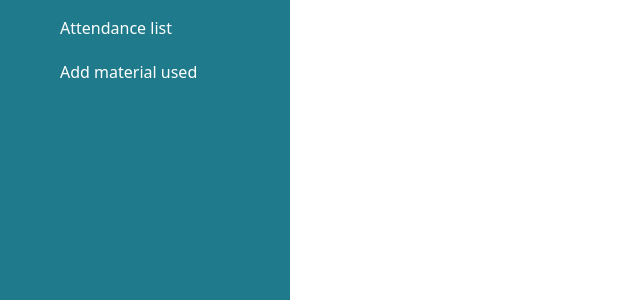
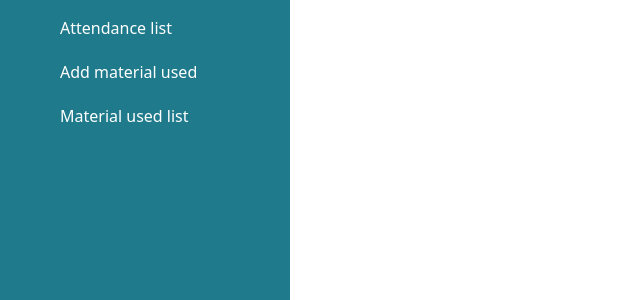
Before and after one commit to EstherAuma/Construction-site, a Django app: page /materials/ in a window 1280 px wide. Shown: the part 219-519 px from the top of the page, without its empty margins (0-640 px from the left). Run offline with Django 5.2, Linux system fonts and the light colour scheme; tables that the repository leaves empty hold one stand-in row (values such as "Sample post"); some libraries are stand-ins or nearby versions.

Commit message:
create a template to display all the materials used

```diff
--- a/materialTracker/templates/pages/base.html
+++ b/materialTracker/templates/pages/base.html
@@ -23,6 +23,7 @@
                 <li><a href="{% url 'attendance' %}">Add attendance</a></li>
                 <li><a href="{% url 'attendance-list' %}">Attendance list</a></li>
                 <li><a href="{% url 'material-usage' %}">Add material used</a></li>
+                <li><a href="{% url 'material-usage-list' %}">Material used list</a></li>
 
 
         </ul>
--- a/materialTracker/urls.py
+++ b/materialTracker/urls.py
@@ -17,6 +17,7 @@ urlpatterns = [
     path("attendance/", views.add_attendance, name="attendance"),
     path("attendance-list/", views.attendance_list, name="attendance-list"),
     path("material-usage/", views.material_usage, name="material-usage"),
+    path("material-usage-list/", views.material_usage_list, name="material-usage-list"),
 
     # API URLS
     path("api/workers/", WorkerListAPIView.as_view(), name="workers"),
--- a/materialTracker/views.py
+++ b/materialTracker/views.py
@@ -1,6 +1,7 @@
 from django.shortcuts import render,redirect,get_object_or_404
 from .forms import WorkerForm, MaterialForm, AttendanceForm, MaterialUsageForm
-from .models import Worker, Material, Attendance
+from .models import Worker, Material, Attendance, MaterialUsage
+from decimal import Decimal
 
 
 # For API
@@ -180,9 +181,16 @@ def material_usage(request):
     if request.method == "POST":
         form = MaterialUsageForm(request.POST)
         if form.is_valid():
-            form.save()
+            # Save the form instance
+            material_usage = form.save()
+            # After saving, you can redirect or handle other logic
             return redirect('/')
     else:
         form = MaterialUsageForm()
 
     return render(request, 'pages/material-usage.html', {'form': form})
+
+
+def material_usage_list(request):
+    material_usages = MaterialUsage.objects.all()
+    return render(request, 'pages/material-usage-list.html', {'usage': material_usages})
```
Also changed, not shown: materialTracker/templates/pages/material-usage-list.html (added, +25 -0 lines), materialTracker/migrations/0008_alter_materialusage_quantity.py (added), materialTracker/migrations/0009_alter_materialusage_quantity.py (added).
